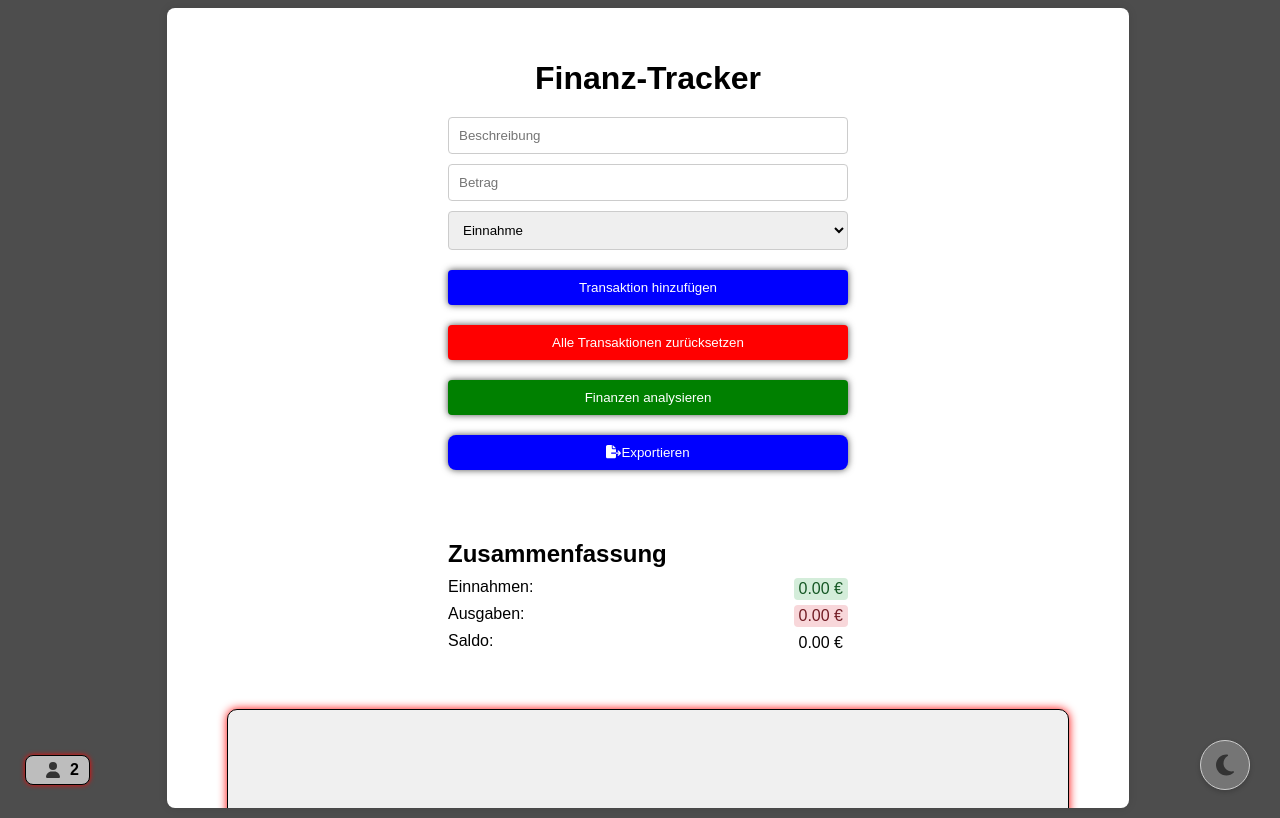
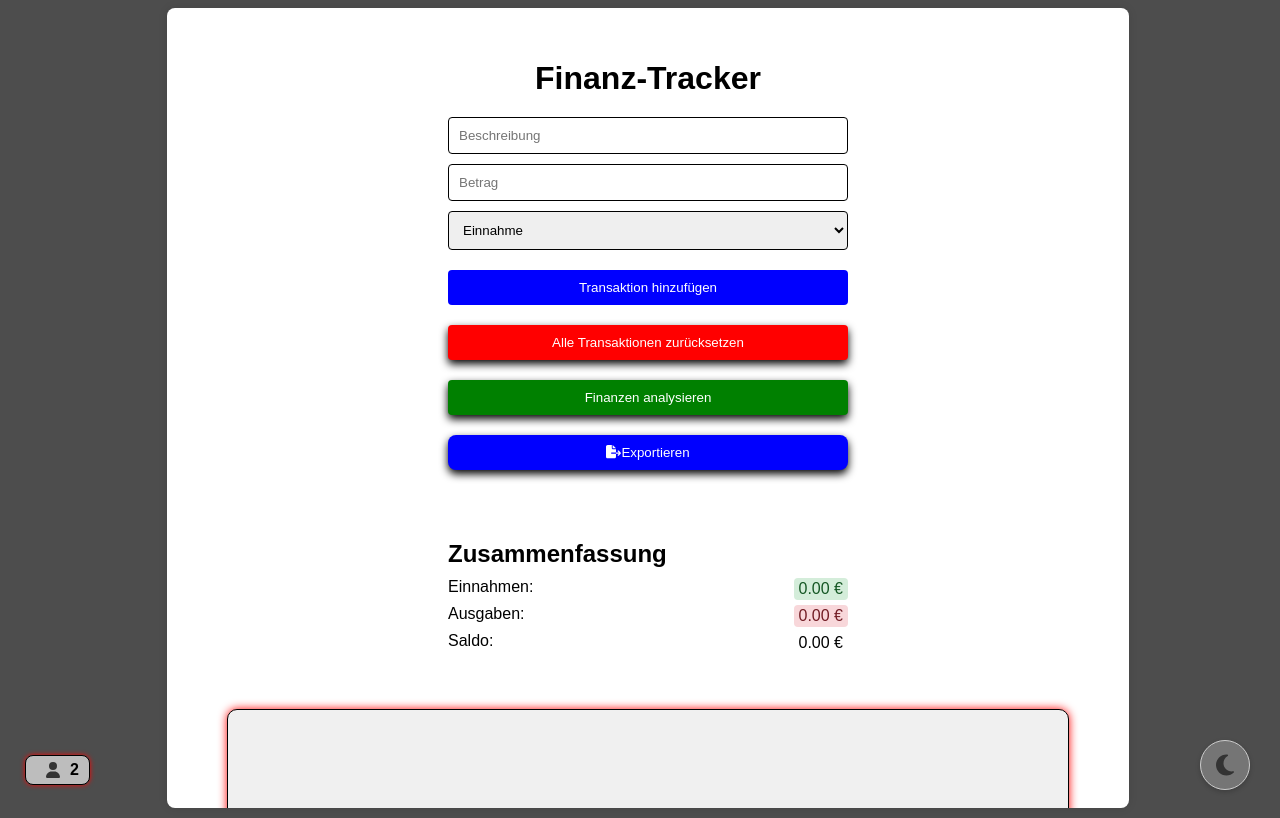
Before and after one commit to diego-monfort-landolt/finance-app, a React (Vite) app: page / in a window 1280 px wide. Built offline with nearby package versions, Linux system fonts and the light colour scheme.

Commit message:
hinzufügen boxshadow and btn color

```diff
--- a/src/App.css
+++ b/src/App.css
@@ -25,23 +25,23 @@ h1 {
   width: 100%;
   padding: 10px;
   margin-bottom: 10px;
-  border: 1px solid #ccc;
+  border: 1px solid #000000;
   border-radius: 4px;
   box-sizing: border-box;
 }
 /* Stile für den Button innerhalb der Eingabegruppe */
 .input-group button {
   background-color: blue;
-  box-shadow: 0 0 7px #4f4f4f;
   color: white;
   border: none;
   cursor: pointer;
   margin-top: 10px;
+  box-shadow: '0 4px 8px #000',
 }
 /* Hover-Effekt für den Button innerhalb der Eingabegruppe */
 .input-group button:hover {
   background-color: darkblue;
-  box-shadow: 0 0 7px #4f4f4f;
+  box-shadow: '0 4px 8px #000',
 }
 /* Stile für den Diagramm-Container */
 .chart-container {
--- a/src/App.tsx
+++ b/src/App.tsx
@@ -14,6 +14,7 @@ export interface Transaction {
   type: 'income' | 'expense';
   comment: string;
 }
+
 const App: React.FC = () => {
   // Zustand für Transaktionen, initialisiert mit gespeicherten Daten aus dem lokalen Speicher
   const [transactions, setTransactions] = useState<Transaction[]>(() => {
@@ -146,7 +147,8 @@ const App: React.FC = () => {
           onClick={resetTransactions}
           style={{
             marginTop: '10px',
-            backgroundColor: 'red'
+            backgroundColor: 'red' ,
+            boxShadow: '0 4px 8px #000',
             }}
             >
           Alle Transaktionen zurücksetzen
@@ -155,7 +157,8 @@ const App: React.FC = () => {
           onClick={analyzeFinances}
           style={{
             marginTop: '10px',
-            backgroundColor: 'green'
+            backgroundColor: 'green' ,
+            boxShadow: '0 4px 8px #000',
             }}
             >
             Finanzen analysieren
@@ -169,7 +172,8 @@ const App: React.FC = () => {
             padding: '10px',
             borderRadius: '8px',
             backgroundColor: 'blue',
-            color: 'white'
+            color: 'white' ,
+            boxShadow: '0 4px 8px #000',
             }}>
           <FontAwesomeIcon icon={faFileExport} />
           Exportieren
```
